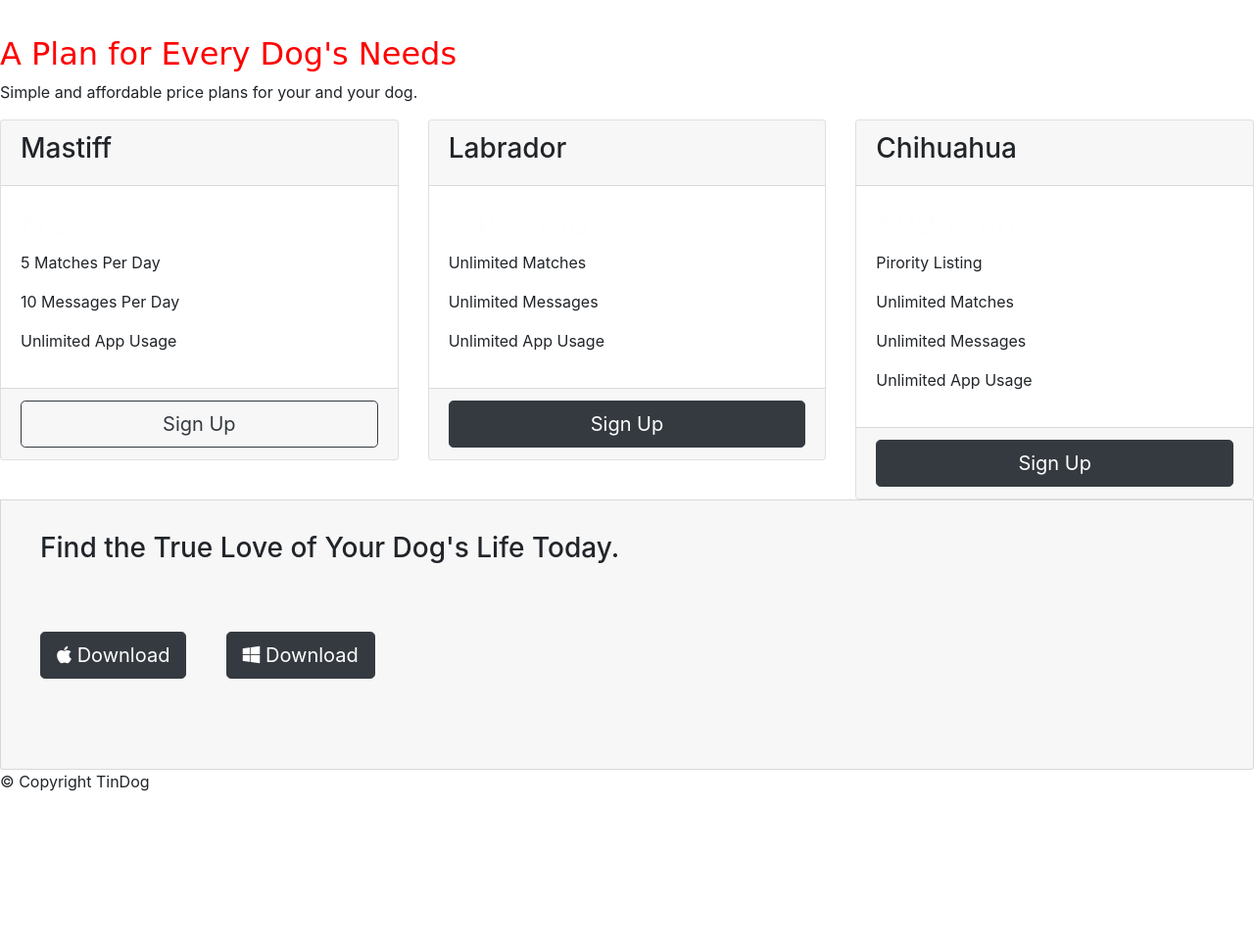
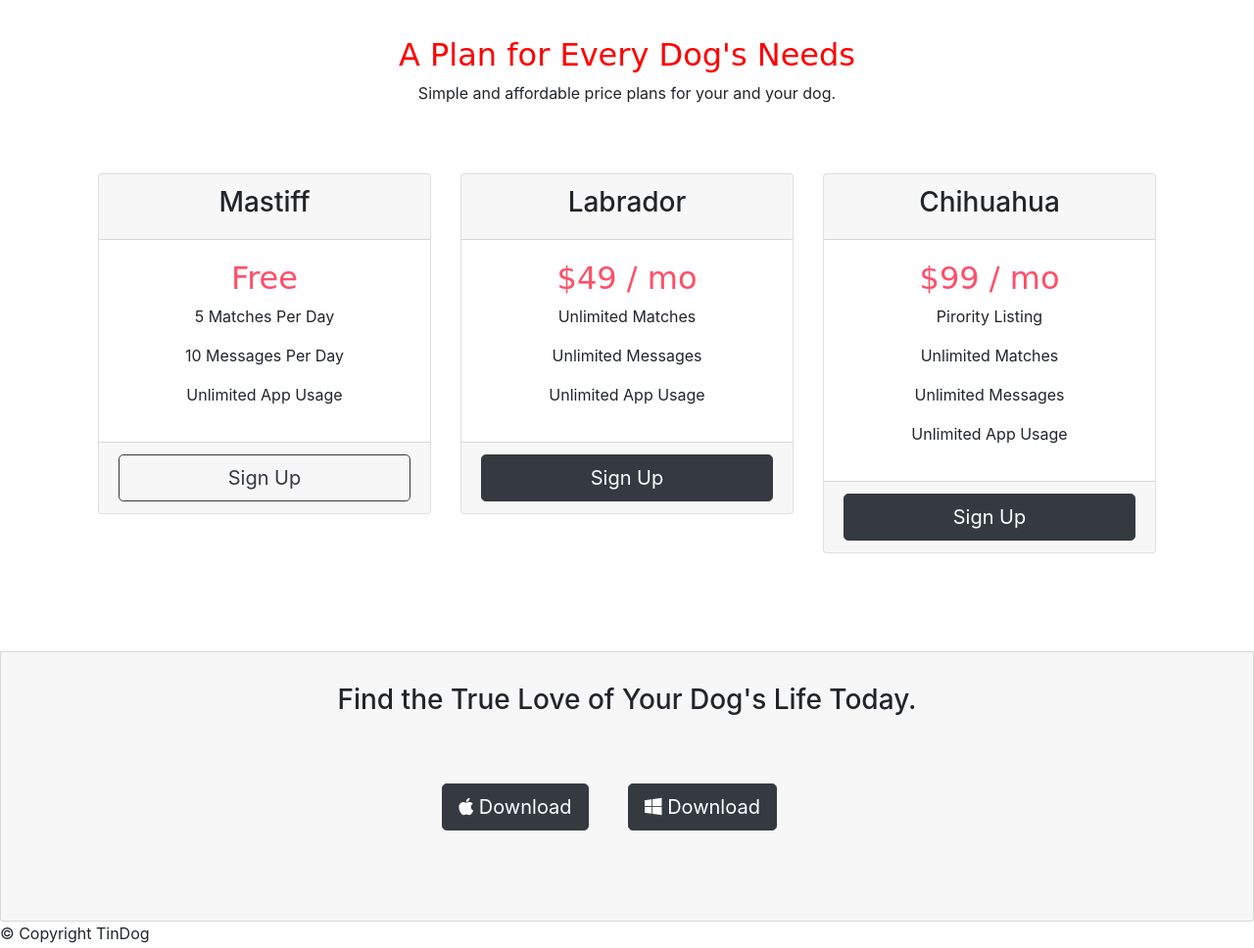
Before and after one commit to nimeshpareek/tindog, a plain HTML site: page index.html in a window 1280 px wide. Shown: the part 2020-2988 px from the top of the page at 98% size. Before the commit the page ends 2846 px from the top, so only its background shows below. Drawn offline with nearby package versions, Linux system fonts and the light colour scheme; a web font is replaced by a local one.

Commit message:
Update styles.css

```diff
--- a/css/styles.css
+++ b/css/styles.css
@@ -98,20 +98,20 @@ img.testimonials-image{
 
     /* background-color: blue; */
 }
-/* .c1{
-    background-color: aqua;
+#pricing{
+    padding: 1px 100px 100px 100px;
+    text-align: center;
 }
-.c2{
-    background-color: blue;
+.pricing-column{
+    padding-bottom: 3% 2%;
 }
-.c3{
-    background-color: bisque;
-} */
-/* img.testimonials-image-lady{
-    border-radius: 100%;
-    width: 20%;
-    margin-top: 20px;
+.name {
+    padding-bottom: 5%;
 
-    height: 100px;
-    width: 100px;
-} */
+}
+.price-box {
+    color: #ff4e68;
+}
+.card.card-footer {
+    text-align: center;
+}
```
